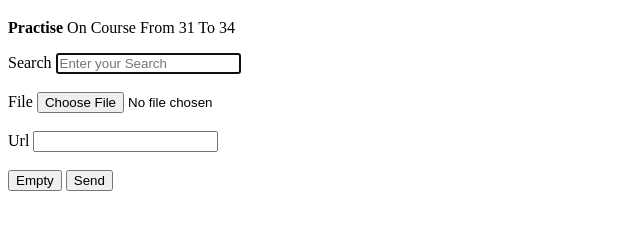
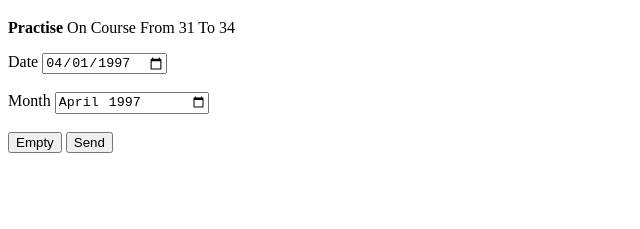
Before and after one commit to omarsayed66/HTML-Assignmments, a plain HTML site: page index-31-34.html in a window 1280 px wide. Shown: the part 61-290 px from the top of the page, without its empty margins (0-640 px from the left). Drawn offline with Linux system fonts and the light colour scheme.

Commit message:
Index-31-34 2-Solution

```diff
--- a/index-31-34.html
+++ b/index-31-34.html
@@ -16,25 +16,15 @@
     </header>
 
     <section>
-      <form target="_blank" novalidate>
+      <form target="_blank">
         <div>
-          <label for="search">Search </label>
-          <input
-            type="search"
-            id="search"
-            placeholder="Enter your Search"
-            autofocus
-          />
+          <label for="date">Date </label>
+          <input type="date" id="date" name="date" value="1997-04-01" />
         </div>
         <br />
         <div>
-          <label for="file">File </label>
-          <input type="file" id="file" />
-        </div>
-        <br />
-        <div>
-          <label for="url">Url </label>
-          <input type="url" id="url" required />
+          <label for="month">Month</label>
+          <input type="month" id="month" name="month" value="1997-04" />
         </div>
         <br />
         <div>
```
